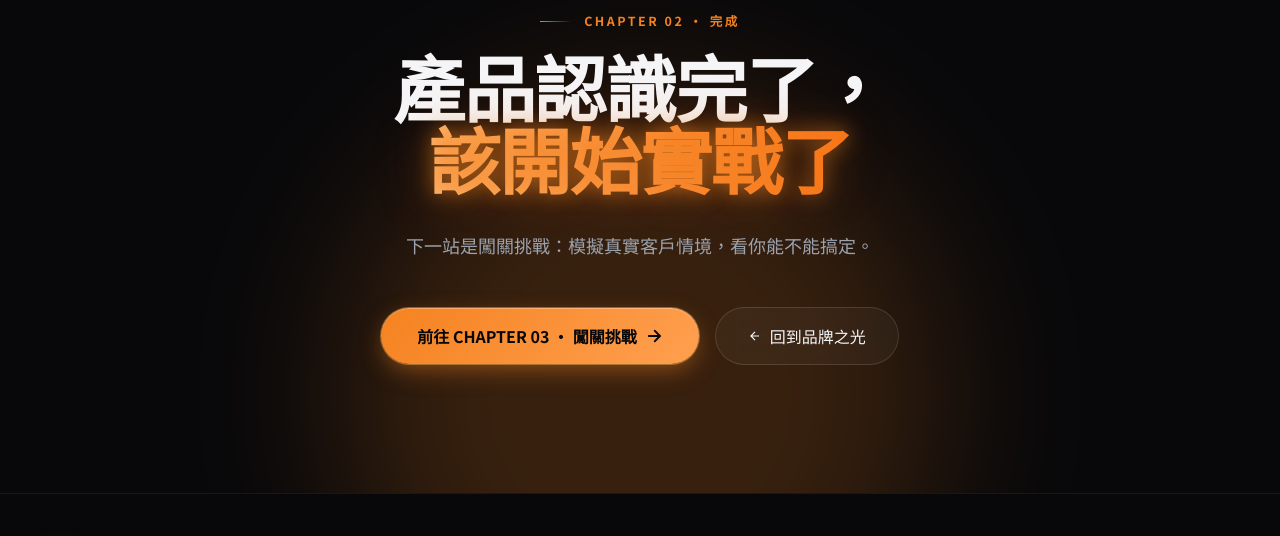
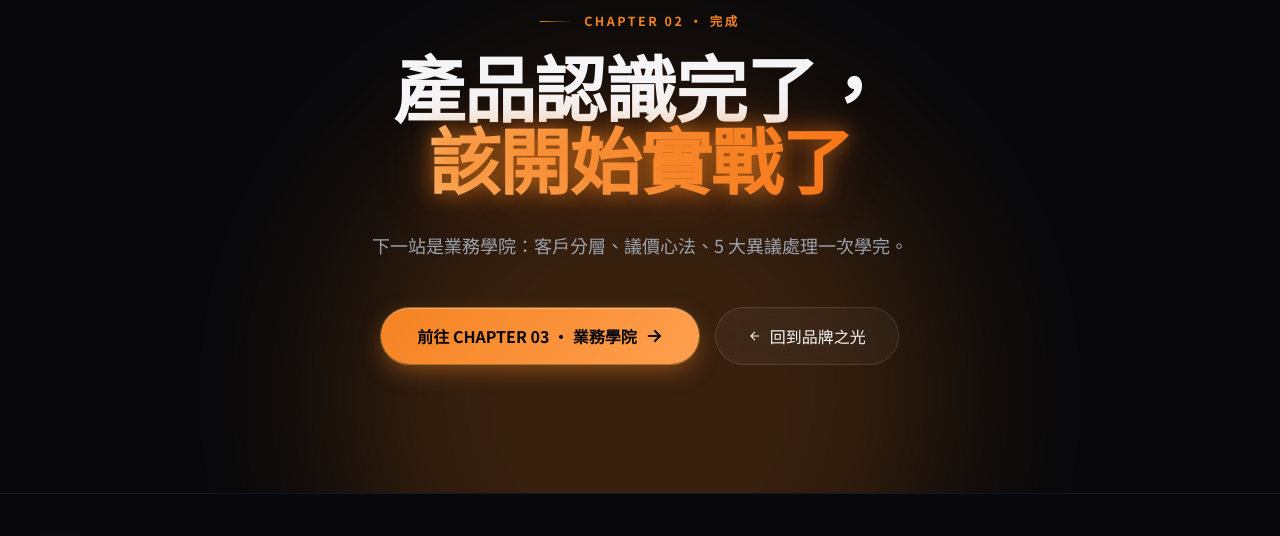
Before and after one commit to kuperss/glow-up-demo, a plain HTML site: page products.html in a window 1280 px wide. Shown: the part 8581-9117 px from the top of the page. Drawn offline with nearby package versions, Linux system fonts and the light colour scheme; animation ran at ten frames a second.

Commit message:
Fix products.html End CTA: route to academy.html (CH 03)
Previously the button text said "CHAPTER 03 · 闖關挑戰" with href="#"
(stale from before academy.html was added between CH 02 and CH 04).

Now correctly routes to academy.html and labels next chapter as
"CHAPTER 03 · 業務學院" matching the current chapter sequence.

Co-Authored-By: Claude Opus 4.7 (1M context) <noreply@anthropic.com>

```diff
--- a/products.html
+++ b/products.html
@@ -1399,11 +1399,11 @@
         <span class="bg-gradient-to-r from-orange-300 to-orange-500 bg-clip-text text-transparent glow-text">該開始實戰了</span>
       </h2>
       <p class="text-gray-400 text-lg max-w-xl mx-auto mb-12">
-        下一站是闖關挑戰：模擬真實客戶情境，看你能不能搞定。
+        下一站是業務學院：客戶分層、議價心法、5 大異議處理一次學完。
       </p>
       <div class="flex flex-col sm:flex-row items-center justify-center gap-4">
-        <a href="#" class="btn-primary">
-          <span>前往 CHAPTER 03 · 闖關挑戰</span>
+        <a href="academy.html" class="btn-primary">
+          <span>前往 CHAPTER 03 · 業務學院</span>
           <svg width="18" height="18" viewBox="0 0 24 24" fill="none" stroke="currentColor" stroke-width="2.5" stroke-linecap="round"><path d="M5 12h14M13 5l7 7-7 7"/></svg>
         </a>
         <a href="brand.html" class="btn-secondary">
```
